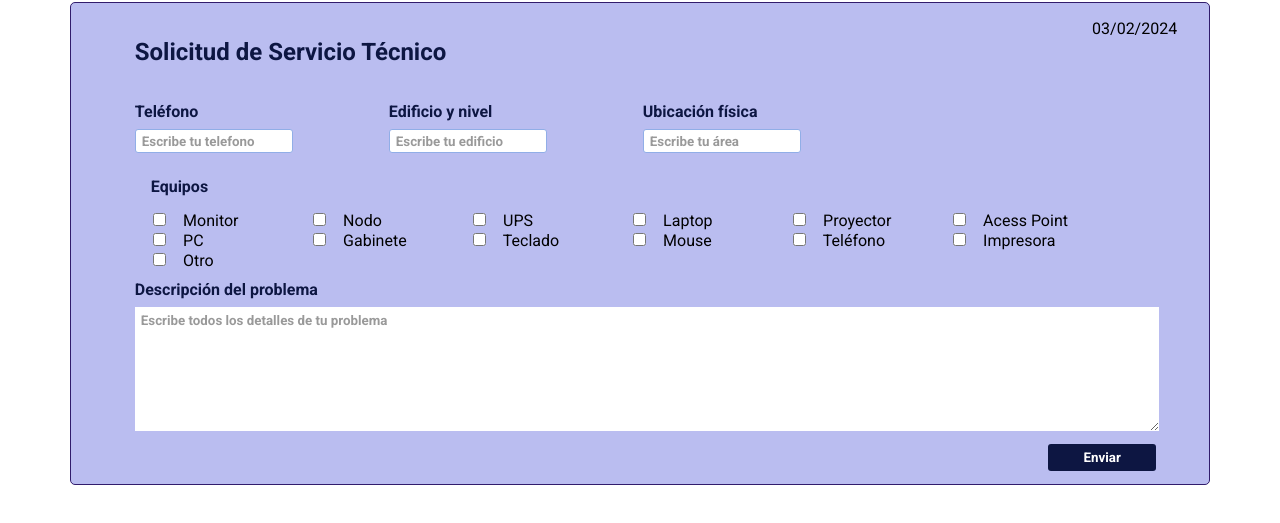
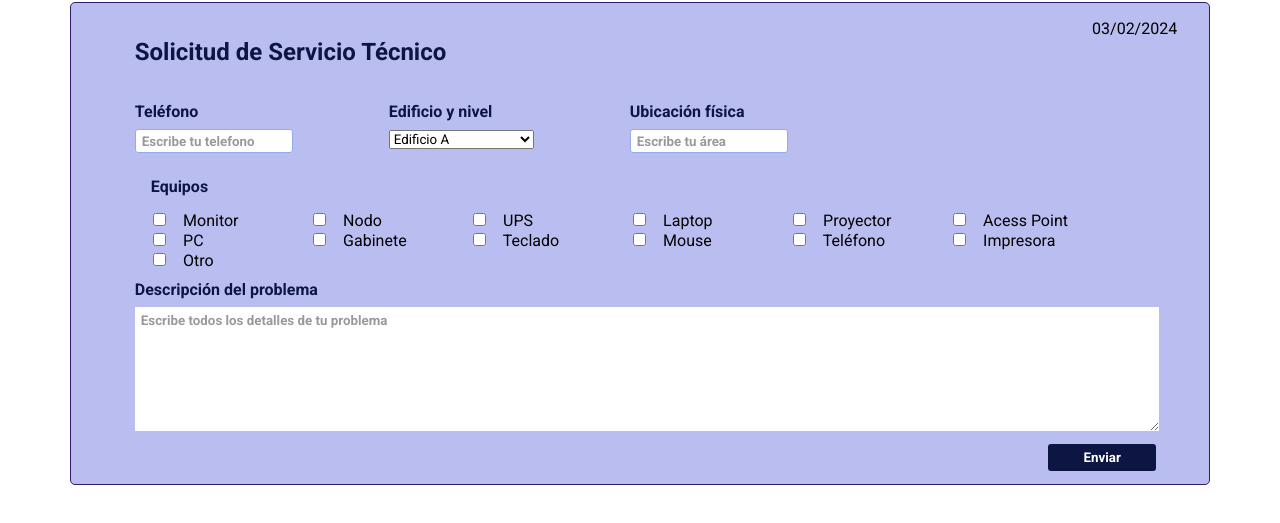
Before and after one commit to AdrianPalmaSo/CIC-Assistance-Soporte, a plain HTML site: page ProyectoWeb/index.html in a window 1280 px wide. Shown: the part 127-650 px from the top of the page. Drawn offline with Linux system fonts and the light colour scheme.

Commit message:
Actualizar seleccion edificios

```diff
--- a/ProyectoWeb/index.html
+++ b/ProyectoWeb/index.html
@@ -25,7 +25,15 @@
                 </div>
                 <div>
                     <label for="edificio" class="labelMayor">Edificio y nivel</label>
-                    <input type="text" name="edificio" id="edificio" placeholder="Escribe tu edificio">
+                    <select name="edificio" id="edificio">
+                        <option value="A">Edificio A</option>
+                        <option value="B">Edificio B</option>
+                        <option value="C">Edficio C</option>
+                        <option value="D">Edificio D</option>
+                        <option value="Coordinacion">Edficio Coordinacion</option>
+                        <option value="CIC">Edificio CIC</option>
+                        <option value="IDI">Edficio I+D+I</option>
+                    </select>
                 </div>
                 <div>
                     <label for="area" class="labelMayor">Ubicación física</label>
```
